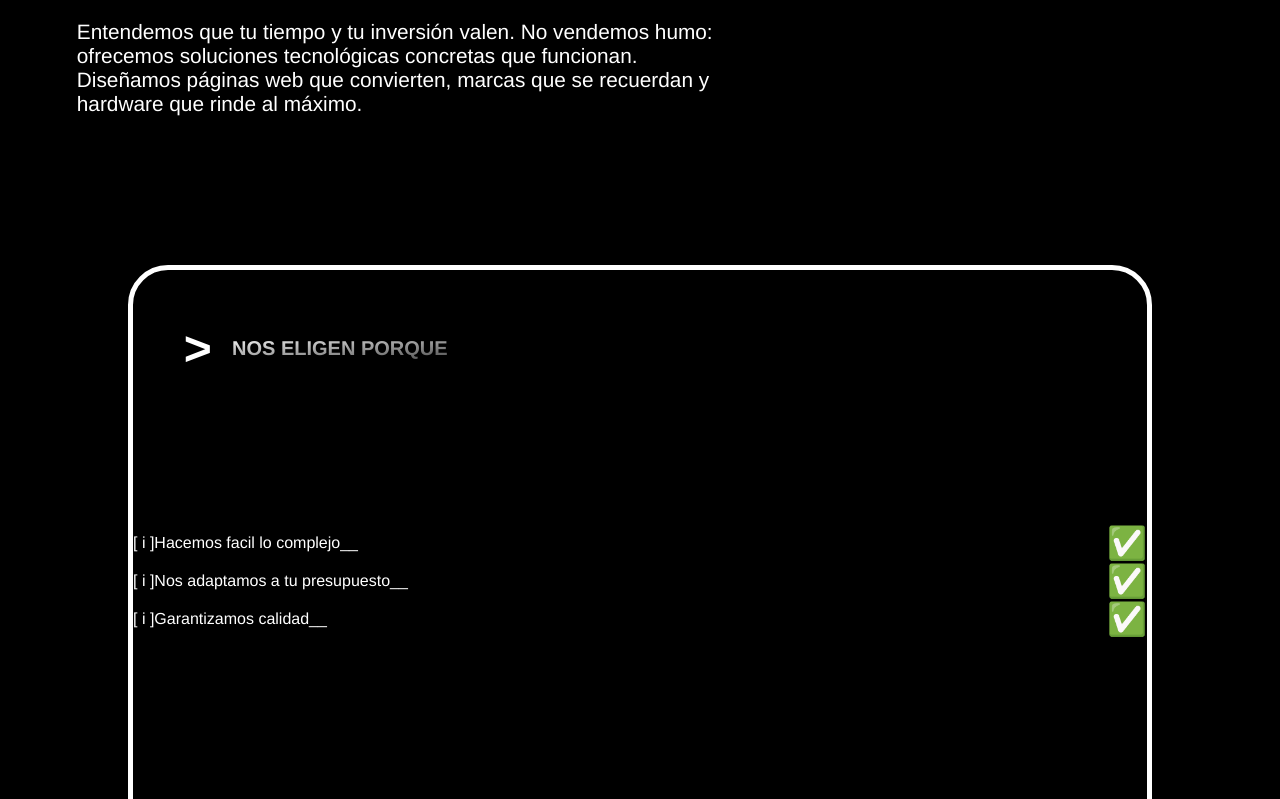
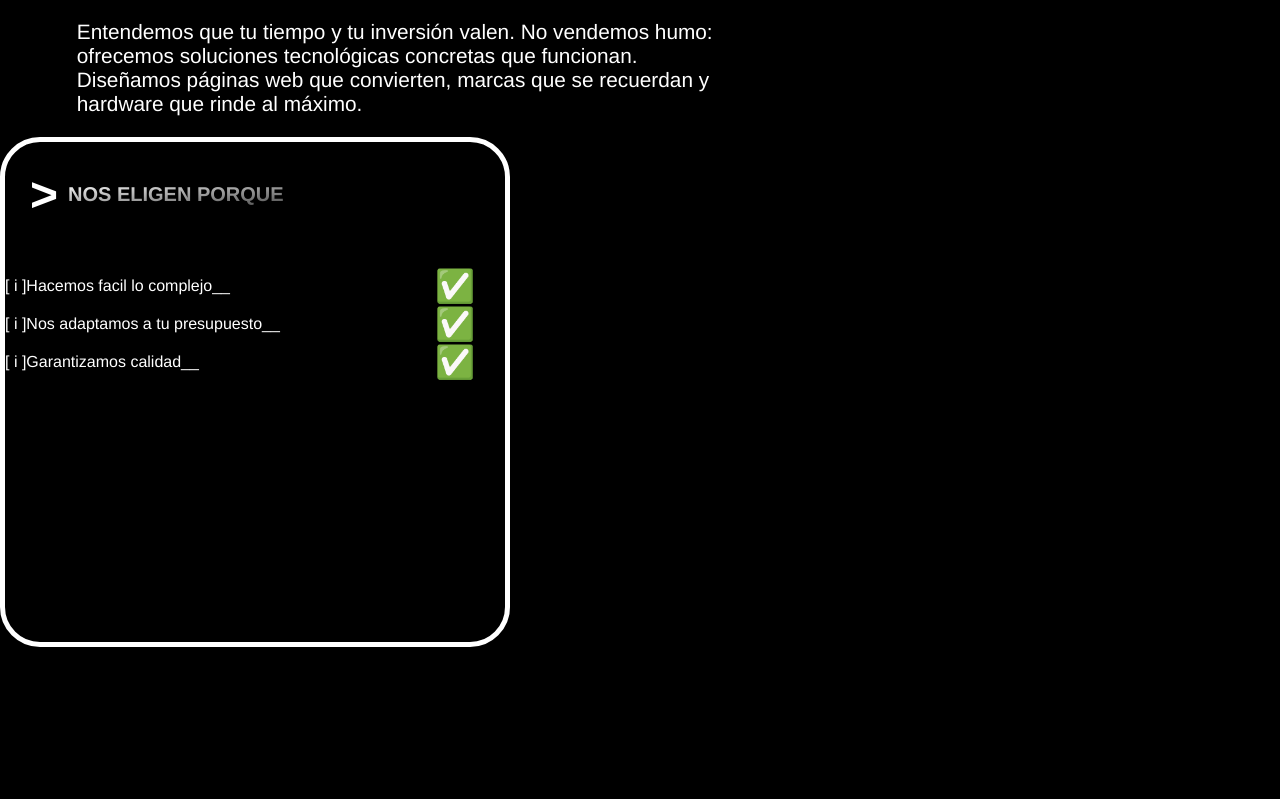
Before and after one commit to tab-software/website, a React (Create React App) app: page / in a window 1280 px wide. Shown: the part 1621-2420 px from the top of the page. After the commit the page ends 2268 px from the top, so only its background shows below. Built offline with nearby package versions, Linux system fonts and the light colour scheme; a web font is replaced by a local one.

Commit message:
Terminal implementation

```diff
--- a/src/components/TheyChooseUsBecause/TheyChooseUsBecause.css
+++ b/src/components/TheyChooseUsBecause/TheyChooseUsBecause.css
@@ -4,12 +4,12 @@
 }
 
 .TheyChooseUsBecause-terminalContainer {
-    width: 100%;
+    width: 80%;
+    max-width: 500px;
     display: flex;
     aspect-ratio: 1;
     border: solid 5px white;
     border-radius: 40px;
-    margin: 10%;
     flex-direction: column;
 }
 
@@ -57,6 +57,7 @@
 .TheyChooseUsBecause-textContainer {
     display: flex;
     flex-direction: row;
+    flex: 8;
 }
 
 
@@ -68,4 +69,17 @@
 .TheyChooseUsBecause-descTextB {
     font-weight: 500;
     font-size: 1em;
+    /* font-size: 3.8vw; */
 }
+
+.TheyChooseUsBecause-checkContainer {
+    flex: 2;
+    display: flex;
+    justify-content: center;
+}
+
+@media (max-width: 1200px) {
+    .TheyChooseUsBecause-mainContainer {
+        justify-content: center;
+    }
+}
--- a/src/components/TheyChooseUsBecause/TheyChooseUsBecause.tsx
+++ b/src/components/TheyChooseUsBecause/TheyChooseUsBecause.tsx
@@ -17,21 +17,27 @@ function TheyChooseUsBecause() {
                             <h1 className="TheyChooseUsBecause-descText noMargin">[ i ]</h1>
                             <h1 className="TheyChooseUsBecause-descTextB noMargin">Hacemos facil lo complejo__ </h1>
                         </div>
-                        <h1 className="noMargin">✅</h1>
+                        <div className="TheyChooseUsBecause-checkContainer">
+                            <h1 className="noMargin">✅</h1>
+                        </div>
                     </div>
                     <div className="TheyChooseUsBecause-rowText TheyChooseUsBecause-normalRow">
                         <div className="TheyChooseUsBecause-textContainer">
                             <h1 className="TheyChooseUsBecause-descText noMargin">[ i ]</h1>
                             <h1 className="TheyChooseUsBecause-descTextB noMargin">Nos adaptamos a tu presupuesto__ </h1>
                         </div>
-                        <h1 className="noMargin">✅</h1>
+                        <div className="TheyChooseUsBecause-checkContainer">
+                            <h1 className="noMargin">✅</h1>
+                        </div>
                     </div>
                     <div className="TheyChooseUsBecause-rowText TheyChooseUsBecause-normalRow">
                         <div className="TheyChooseUsBecause-textContainer">
                             <h1 className="TheyChooseUsBecause-descText noMargin">[ i ]</h1>
                             <h1 className="TheyChooseUsBecause-descTextB noMargin">Garantizamos calidad__ </h1>
                         </div>
-                        <h1 className="noMargin">✅</h1>
+                        <div className="TheyChooseUsBecause-checkContainer">
+                            <h1 className="noMargin">✅</h1>
+                        </div>
                     </div>
                 </div>
             </div>
```
